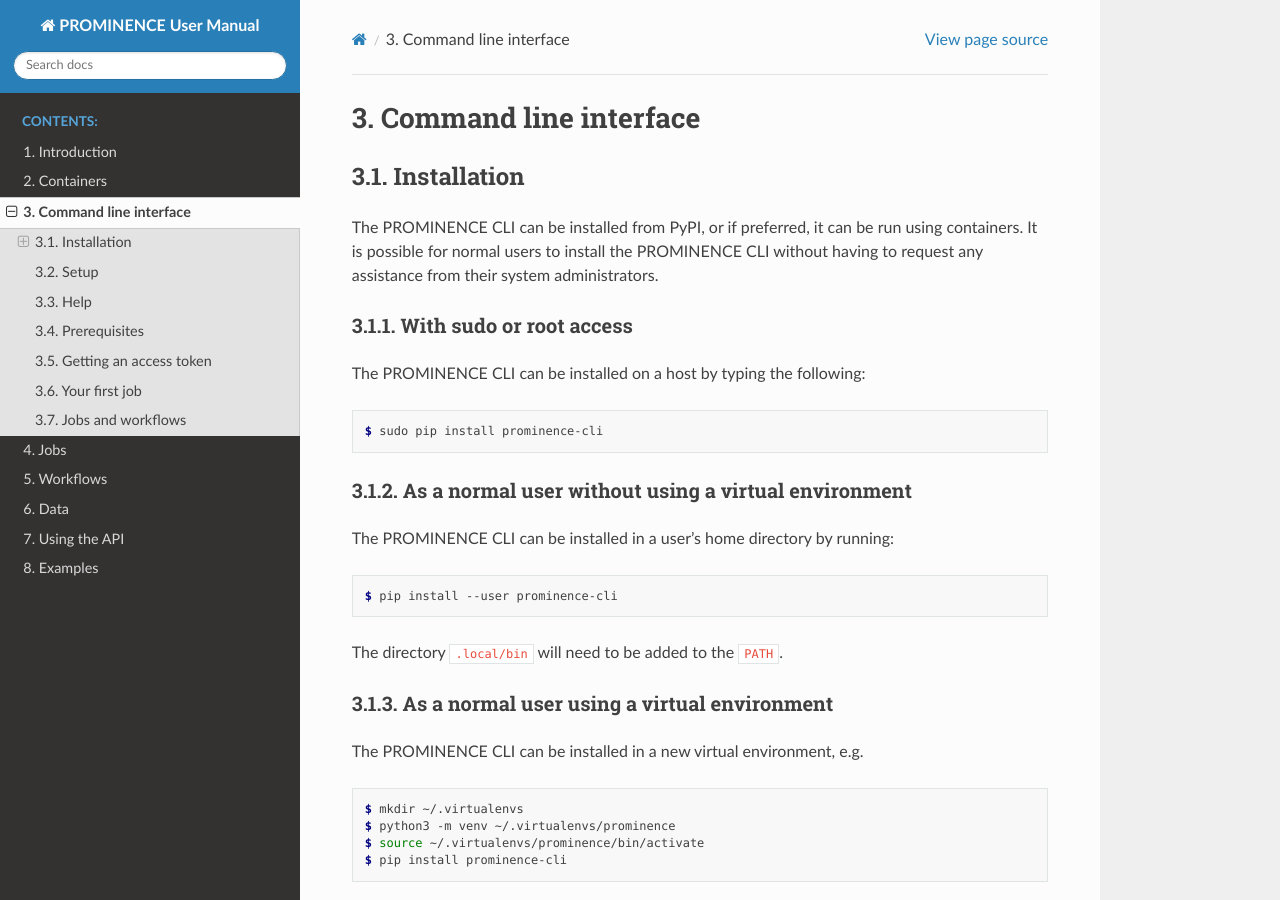
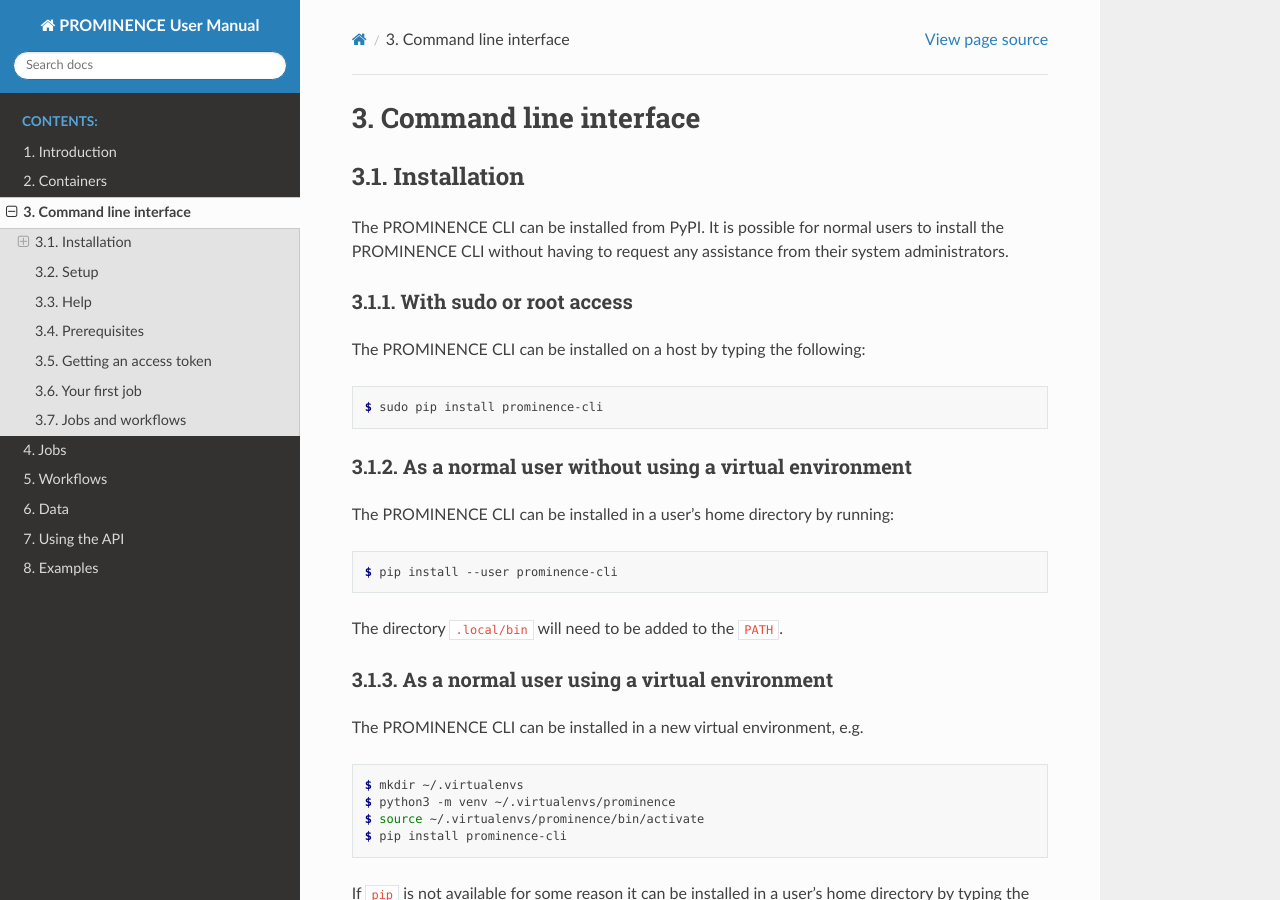
Before and after one commit to prominence-eosc/docs-eosc, a Sphinx documentation site: the page built from source/command-line-interface.rst, in a window 1280 px wide and 900 px high. Built offline with Sphinx 7.4.7 and the Read the Docs theme 2.0.0, drawn with Linux system fonts in a browser that asks for light colours.

Commit message:
Tiny update

```diff
--- a/source/command-line-interface.rst
+++ b/source/command-line-interface.rst
@@ -6,7 +6,7 @@
 Installation
 ------------
 
-The PROMINENCE CLI can be installed from PyPI, or if preferred, it can be run using containers. It is possible for normal users to install the PROMINENCE CLI without having to request any assistance from their system administrators.
+The PROMINENCE CLI can be installed from PyPI. It is possible for normal users to install the PROMINENCE CLI without having to request any assistance from their system administrators.
 
 With sudo or root access
 ::::::::::::::::::::::::
```
